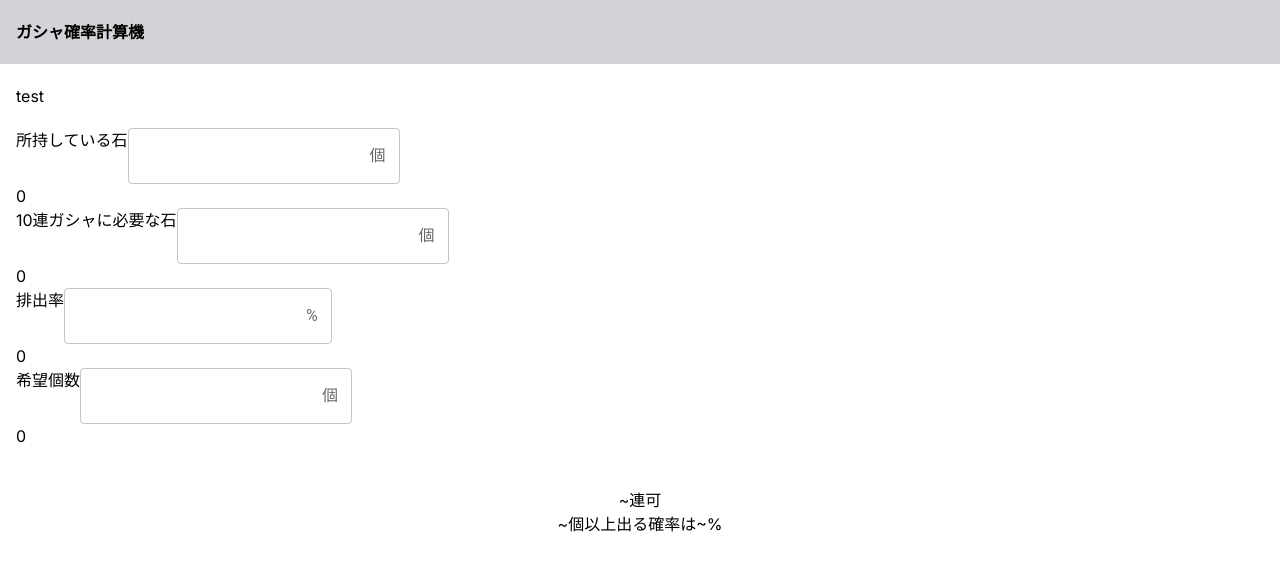
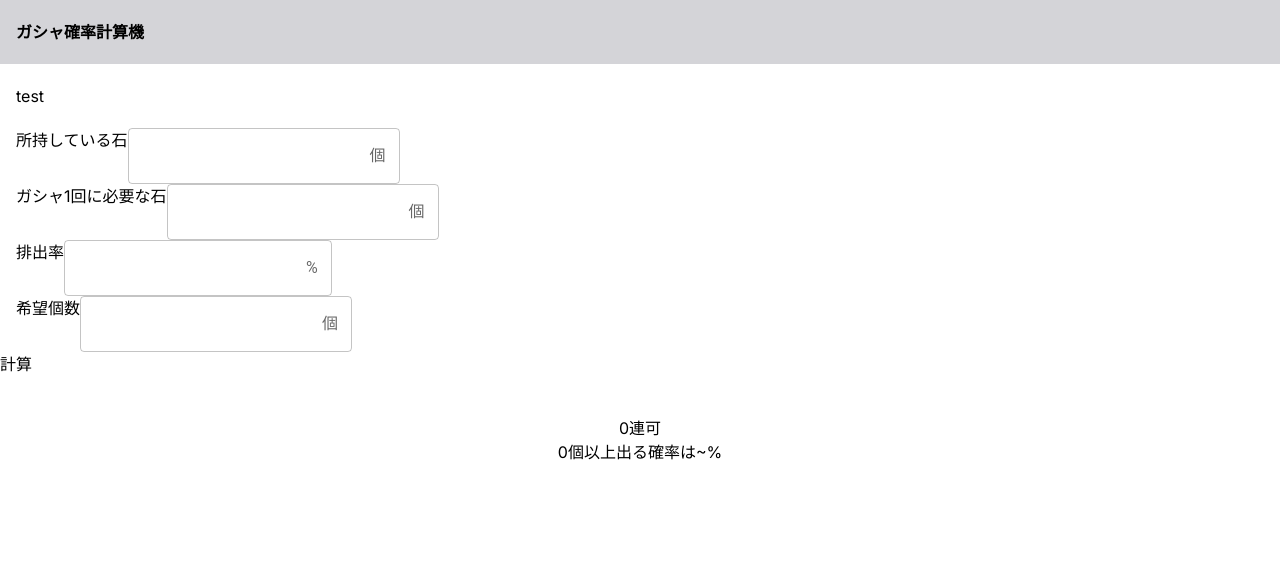
Before and after one commit to hirunebot/gasha_probability, a Next.js app: page / in a window 1280 px wide. Shown: the top 570 px of the page. Built offline with nearby package versions, Linux system fonts and the light colour scheme.

Commit message:
update: NumberFieldに入れた値をpageが受け取るようにする

```diff
--- a/app/NumberField.tsx
+++ b/app/NumberField.tsx
@@ -7,27 +7,31 @@ interface NumberFieldProps {
   id: string;
   label: string;
   unit: string;
+  func: (value: number) => void;
 }
 
-const NumberField: React.FC<NumberFieldProps> = ({ id,label,unit }) => {
-  const ids = "outlined-number" + {id}
+const NumberField: React.FC<NumberFieldProps> = (props) => {
+  const ids = "outlined-number" + props.id
   const [value, setValue] = useState<number>(0)
   return (
     <div className="px-4">
-      <span>{label}</span>
+      <span>{props.label}</span>
       <TextField
         className="m-3"
         id={ids}
         type="number"
         variant="outlined"
         InputProps={{
-          endAdornment: <InputAdornment position="end">{unit}</InputAdornment>,
+          endAdornment: <InputAdornment position="end">{props.unit}</InputAdornment>,
         }}
-        onChange={(event) => setValue(Number(event.target.value))}
+        onChange={(event) => {
+          setValue(Number(event.target.value))
+          props.func(Number(event.target.value))
+        }}
       />
-      <p>{value}</p>
     </div>
   );
+  // eが入力できてしまうので、そこの対策をしたい
 }
 
 export default NumberField;
--- a/app/page.tsx
+++ b/app/page.tsx
@@ -1,22 +1,46 @@
 "use client";
 import { NoFallbackError } from "next/dist/server/base-server";
 import NumberField from "./NumberField";
+import { useState } from "react";
 
 
 export default function Home() {
+  const [stones, setStones] = useState(0)
+  const [stoneForSummon, setStoneForSummon] = useState(0)
+  const [summonRate, setSummonRate] = useState(0)
+  const [desiredNum, setDesiredNum] = useState(0)
+  const sendValue1 = (newVal: number) => {
+    setStones(newVal)
+  }
+  const sendValue2 = (newVal: number) => {
+    setStoneForSummon(newVal)
+  }
+  const sendValue3 = (newVal: number) => {
+    setSummonRate(newVal)
+  }
+  const sendValue4 = (newVal: number) => {
+    setDesiredNum(newVal)
+  }
+  let summonable: number = 0
+  if (stones > 0 && stoneForSummon > 0) {
+    summonable = Math.trunc(stones / stoneForSummon)
+  }
   return (
     <main>
       <h1 className="px-4 py-5 bg-zinc-300 font-bold">ガシャ確率計算機</h1>
       <div className="px-4 py-5">test</div>
 
-      <NumberField id="stones" label="所持している石" unit="個" />
-      <NumberField id="stonesForMultiSummon" label="10連ガシャに必要な石" unit="個" />
-      <NumberField id="summonRate" label="排出率" unit="%" />
-      <NumberField id="desiredNum" label="希望個数" unit="個" />
+      <NumberField id="stones" label="所持している石" unit="個" func={sendValue1} />
+      <NumberField id="stonesForSummon" label="ガシャ1回に必要な石" unit="個" func={sendValue2} />
+      <NumberField id="summonRate" label="排出率" unit="%" func={sendValue3} />
+      <NumberField id="desiredNum" label="希望個数" unit="個" func={sendValue4} />
+      <div>
+        <button>計算</button>
+      </div>
 
       <h1 className="text-center py-10">
-        ~連可
-        <br />~個以上出る確率は~%
+        {summonable}連可
+        <br />{desiredNum}個以上出る確率は~%
       </h1>
     </main>
   );
```
